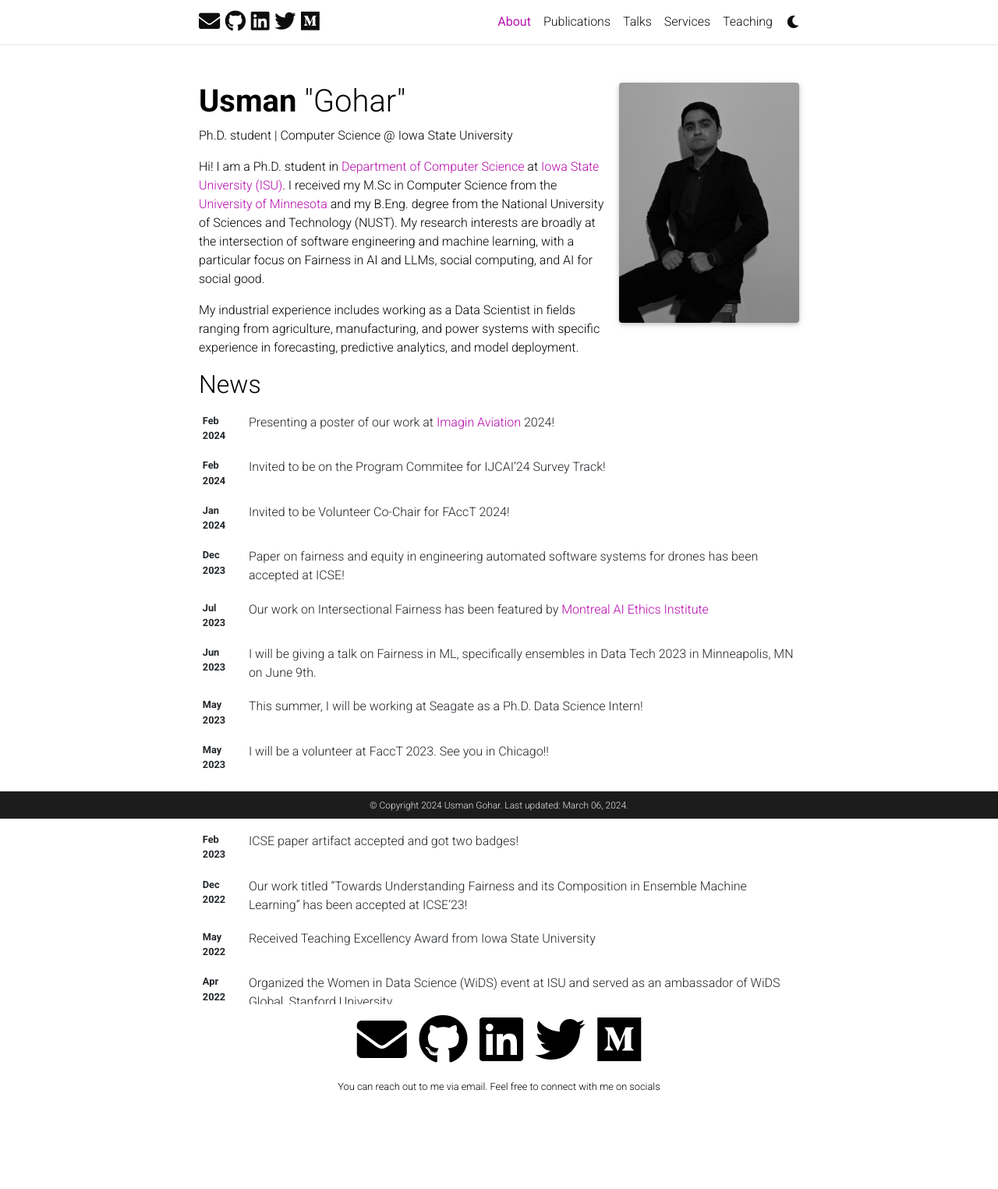
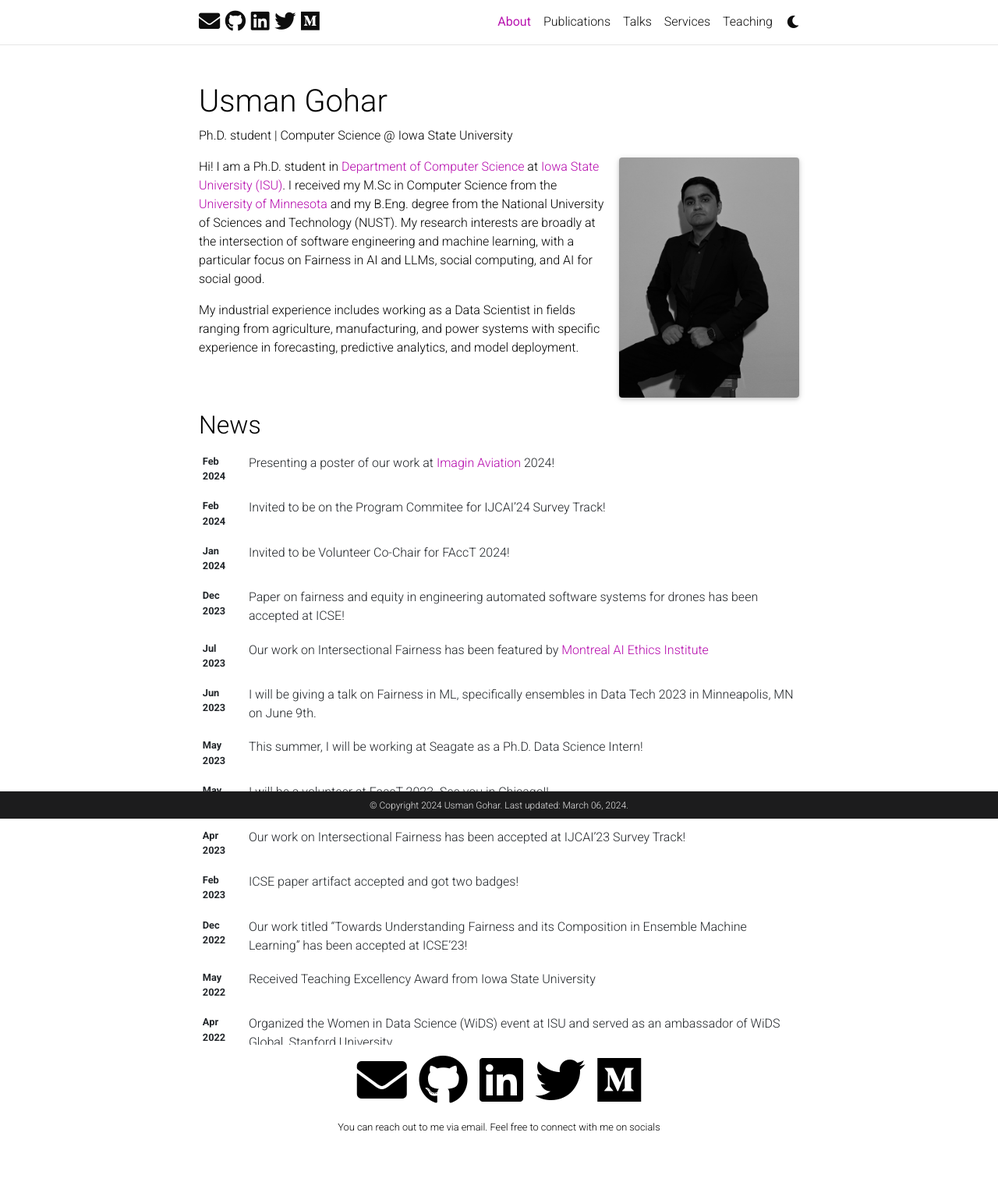
Before and after one commit to UsmanGohar/usmangohar.github.io, a Jekyll site: the page built from _pages/about.md, in a window 1280 px wide. Shown: the whole page at 78% size. Built offline with Jekyll 4.4.1, drawn with Linux system fonts in a browser that asks for light colours; full-size pictures stand in for the smaller copies a plugin makes; comment, search, counter and statistics services are not loaded; a style sheet for code colours, icons or effects is not loaded; before the commit the page ends 1473 px from its top, so only the background shows below that.

Commit message:
Update about.html

```diff
--- a/_layouts/about.html
+++ b/_layouts/about.html
@@ -4,6 +4,12 @@
 
 <!-- about.html -->
       <div class="post">
+         <header class="post-header">
+          <h1 class="post-title">
+           {% if site.title == "blank" -%}<span class="font-weight-bold">{{ site.first_name }}</span> {{ site.middle_name }} {{ site.last_name }}{%- else -%}{{ site.title }}{%- endif %}
+          </h1>
+          <p class="desc">{{ page.subtitle }}</p>
+        </header>
         <article>
           {% if page.profile -%}
           <div class="profile float-{%- if page.profile.align == 'left' -%}left{%- else -%}right{%- endif -%}">
@@ -30,8 +36,6 @@
           {%- endif %}
 
           <div class="clearfix">
-            <h1><span class="font-weight-bold">Usman</span> "Gohar"</h1>
-            <p>Ph.D. student | Computer Science @ Iowa State University</p>
             {{ content }}
           </div>
 
```
